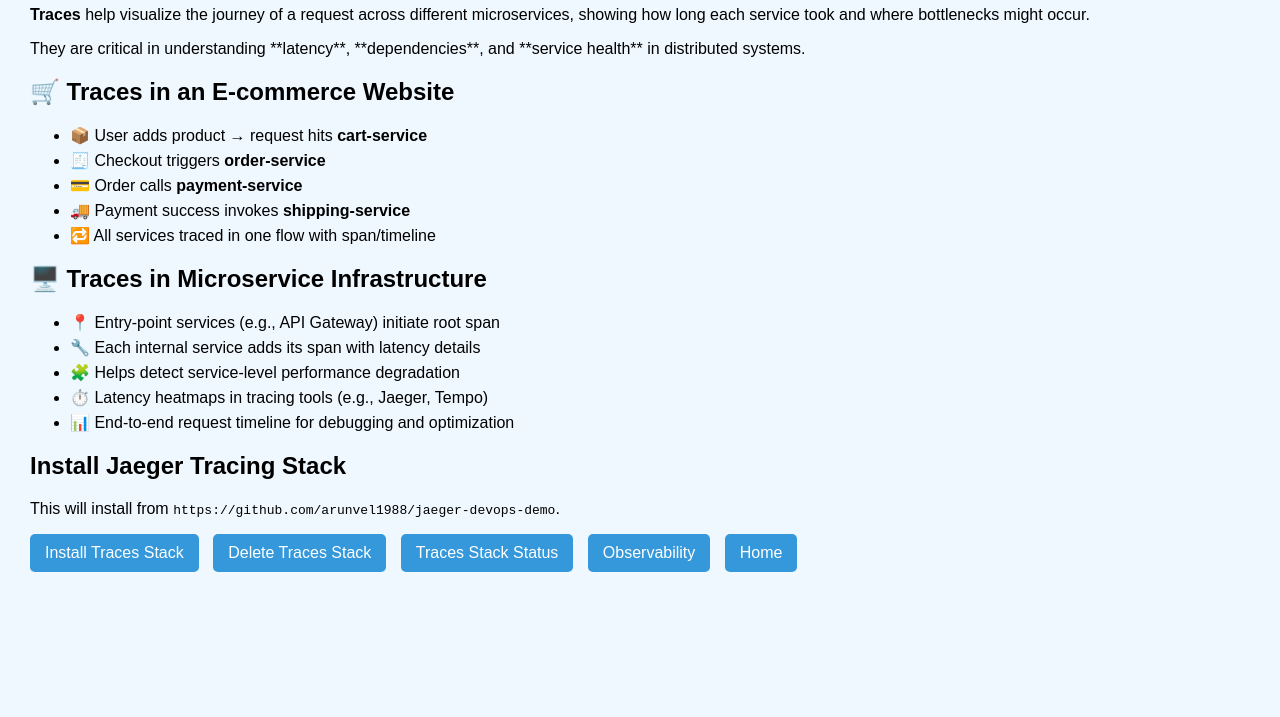
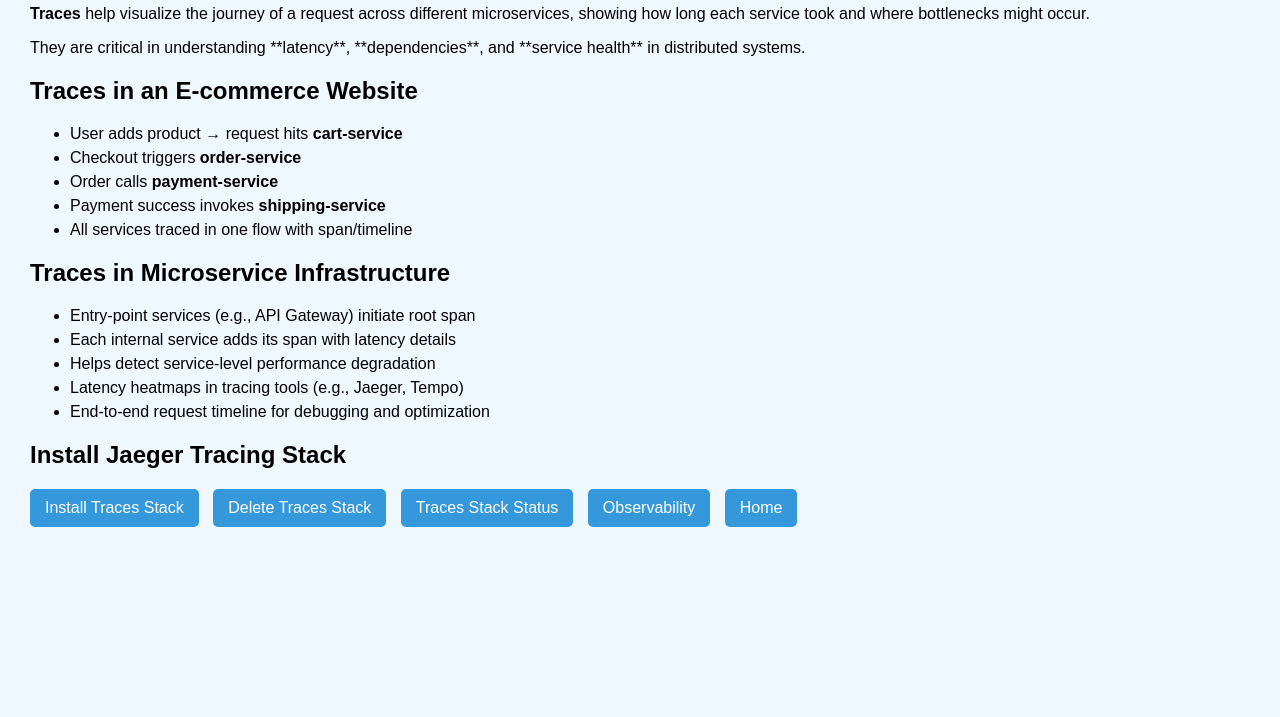
Before and after one commit to arunvel1988/observability-ui, a plain HTML site: page templates/traces.html in a window 1280 px wide. Shown: the part 83-800 px from the top of the page. Drawn offline with Linux system fonts and the light colour scheme.

Commit message:
Update traces.html

```diff
--- a/templates/traces.html
+++ b/templates/traces.html
@@ -22,7 +22,7 @@
     </style>
 </head>
 <body>
-    <h1>📈 Traces in Observability</h1>
+    <h1> Traces in Observability</h1>
 
     <div class="info">
         <p><strong>Traces</strong> help visualize the journey of a request across different microservices, showing how long each service took and where bottlenecks might occur.</p>
@@ -30,30 +30,29 @@
     </div>
 
     <div class="info">
-        <h2>🛒 Traces in an E-commerce Website</h2>
+        <h2> Traces in an E-commerce Website</h2>
         <ul>
-            <li>📦 User adds product → request hits <strong>cart-service</strong></li>
-            <li>🧾 Checkout triggers <strong>order-service</strong></li>
-            <li>💳 Order calls <strong>payment-service</strong></li>
-            <li>🚚 Payment success invokes <strong>shipping-service</strong></li>
-            <li>🔁 All services traced in one flow with span/timeline</li>
+            <li> User adds product → request hits <strong>cart-service</strong></li>
+            <li> Checkout triggers <strong>order-service</strong></li>
+            <li> Order calls <strong>payment-service</strong></li>
+            <li> Payment success invokes <strong>shipping-service</strong></li>
+            <li> All services traced in one flow with span/timeline</li>
         </ul>
     </div>
 
     <div class="info">
-        <h2>🖥️ Traces in Microservice Infrastructure</h2>
+        <h2> Traces in Microservice Infrastructure</h2>
         <ul>
-            <li>📍 Entry-point services (e.g., API Gateway) initiate root span</li>
-            <li>🔧 Each internal service adds its span with latency details</li>
-            <li>🧩 Helps detect service-level performance degradation</li>
-            <li>⏱️ Latency heatmaps in tracing tools (e.g., Jaeger, Tempo)</li>
-            <li>📊 End-to-end request timeline for debugging and optimization</li>
+            <li> Entry-point services (e.g., API Gateway) initiate root span</li>
+            <li> Each internal service adds its span with latency details</li>
+            <li> Helps detect service-level performance degradation</li>
+            <li> Latency heatmaps in tracing tools (e.g., Jaeger, Tempo)</li>
+            <li> End-to-end request timeline for debugging and optimization</li>
         </ul>
     </div>
 
     <div class="info">
         <h2>Install Jaeger Tracing Stack</h2>
-        <p>This will install from <code>https://github.com/arunvel1988/jaeger-devops-demo</code>.</p>
         <a class="install-btn" href="/traces/install">Install Traces Stack</a>
         <a class="install-btn" href="/traces/delete">Delete Traces Stack</a>
         <a class="install-btn" href="/traces/status">Traces Stack Status</a>
```
